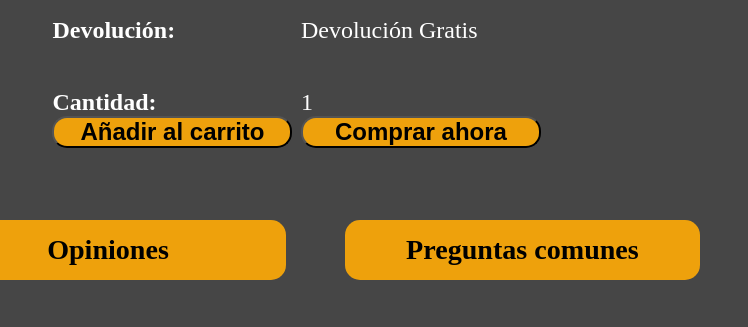
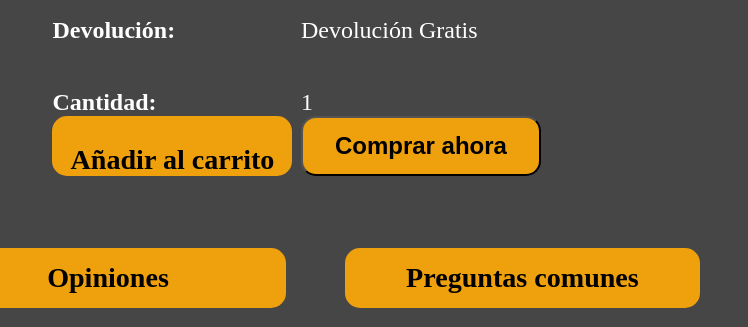
Before and after one commit to Isac-AS/40978-PWM-Templates, a plain HTML site: page concreteProductOpinions.html in a window 1280 px wide. Shown: the part 473-800 px from the top of the page, 532-1280 px from the left. Drawn offline with Linux system fonts and the light colour scheme.

Commit message:
Fixed Some links here and there

```diff
--- a/concreteProductOpinions.html
+++ b/concreteProductOpinions.html
@@ -27,7 +27,9 @@
             <u>Devolución Gratis</u>
             <u class="leftHandBoldTag">Cantidad:</u>
             <u>1</u>
-            <input type="button" class="addToCartButton" value="Añadir al carrito">
+            <a href="Cart.html" class="addToCartButton">
+                <h3>Añadir al carrito</h3>
+            </a>
             <input type="button" class="buyNowButton" value="Comprar ahora">
         </div>
         <div class="additionalOptions">
```
Also changed, not shown: concreteProductFAQ.html (+3 -1 lines), concreteProductSpecs.html (+1 -1 lines).
